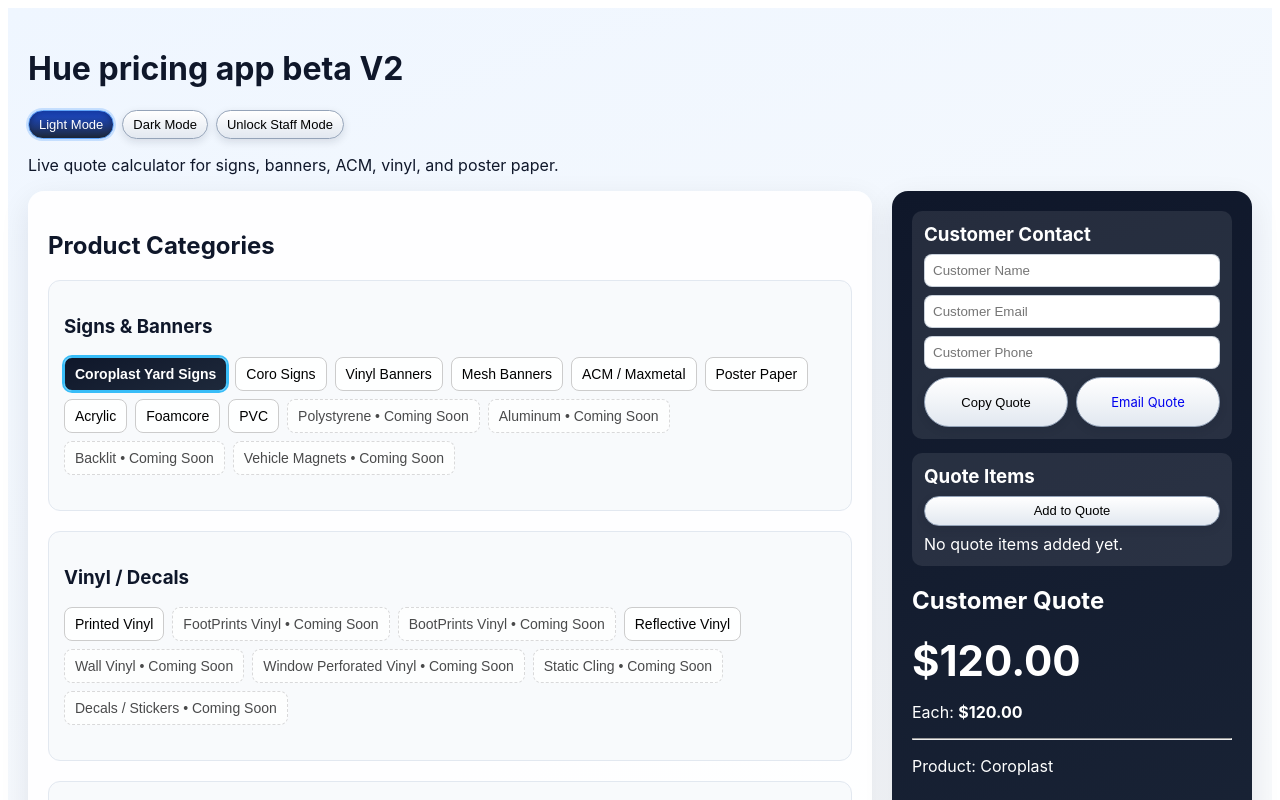
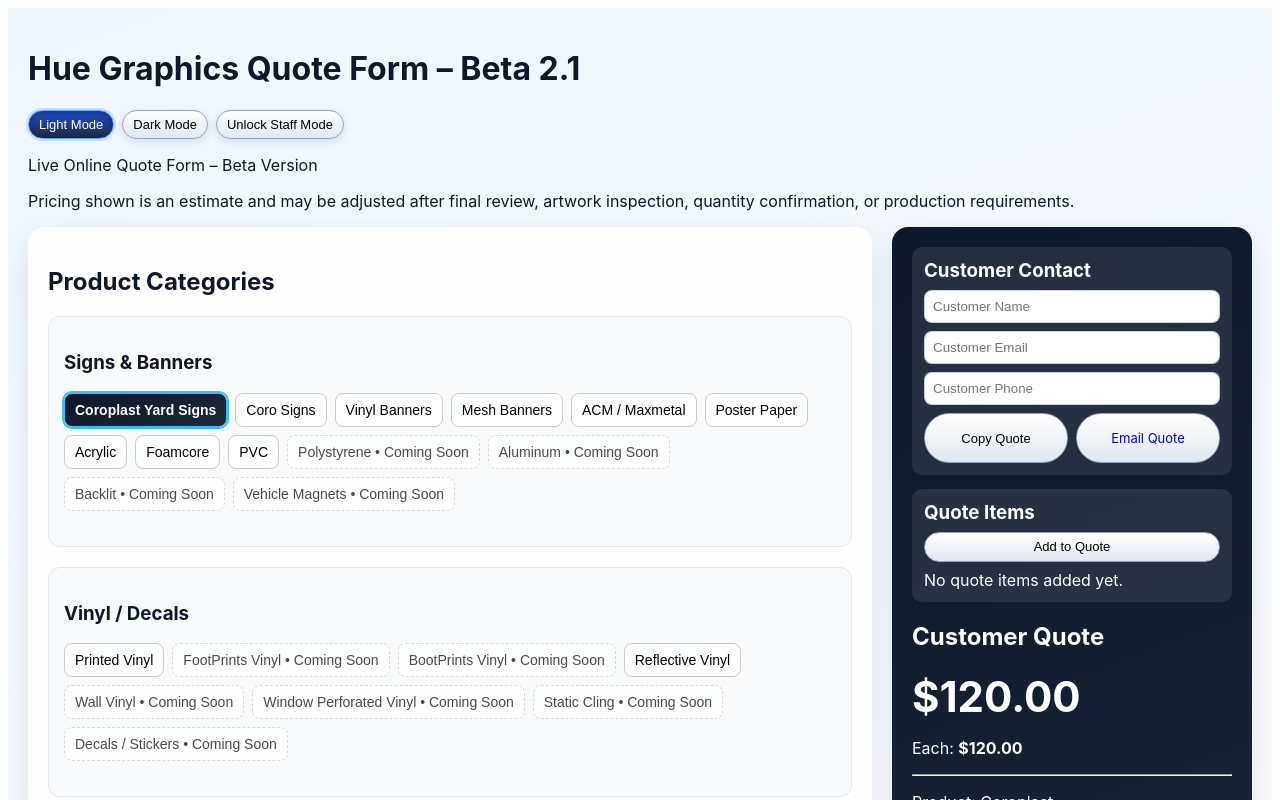
Before and after one commit to huegpx2008/hue-sign-pricing-app, a Next.js app: page / in a window 1280 px wide. Shown: the top 800 px of the page. Built offline with nearby package versions, Linux system fonts and the light colour scheme.

Commit message:
Update header title and subtitle copy

```diff
--- a/app/page.js
+++ b/app/page.js
@@ -513,7 +513,7 @@ export default function Page() {
         }
       `}</style>
 
-      <h1>Hue pricing app beta V2</h1>
+      <h1>Hue Graphics Quote Form – Beta 2.1</h1>
       <div className="themeToggle">
         <button className={`modeBtn ${theme === "light" ? "active" : ""}`} onClick={() => setTheme("light")}>Light Mode</button>
         <button className={`modeBtn ${theme === "dark" ? "active" : ""}`} onClick={() => setTheme("dark")}>Dark Mode</button>
@@ -528,7 +528,8 @@ export default function Page() {
           <button className="modeBtn" onClick={unlockStaffMode}>Unlock Staff Mode</button>
         )}
       </div>
-      <p>Live quote calculator for signs, banners, ACM, vinyl, and poster paper.</p>
+      <p>Live Online Quote Form – Beta Version</p>
+      <p>Pricing shown is an estimate and may be adjusted after final review, artwork inspection, quantity confirmation, or production requirements.</p>
 
       <div className="layout">
         <section className="card">
```
